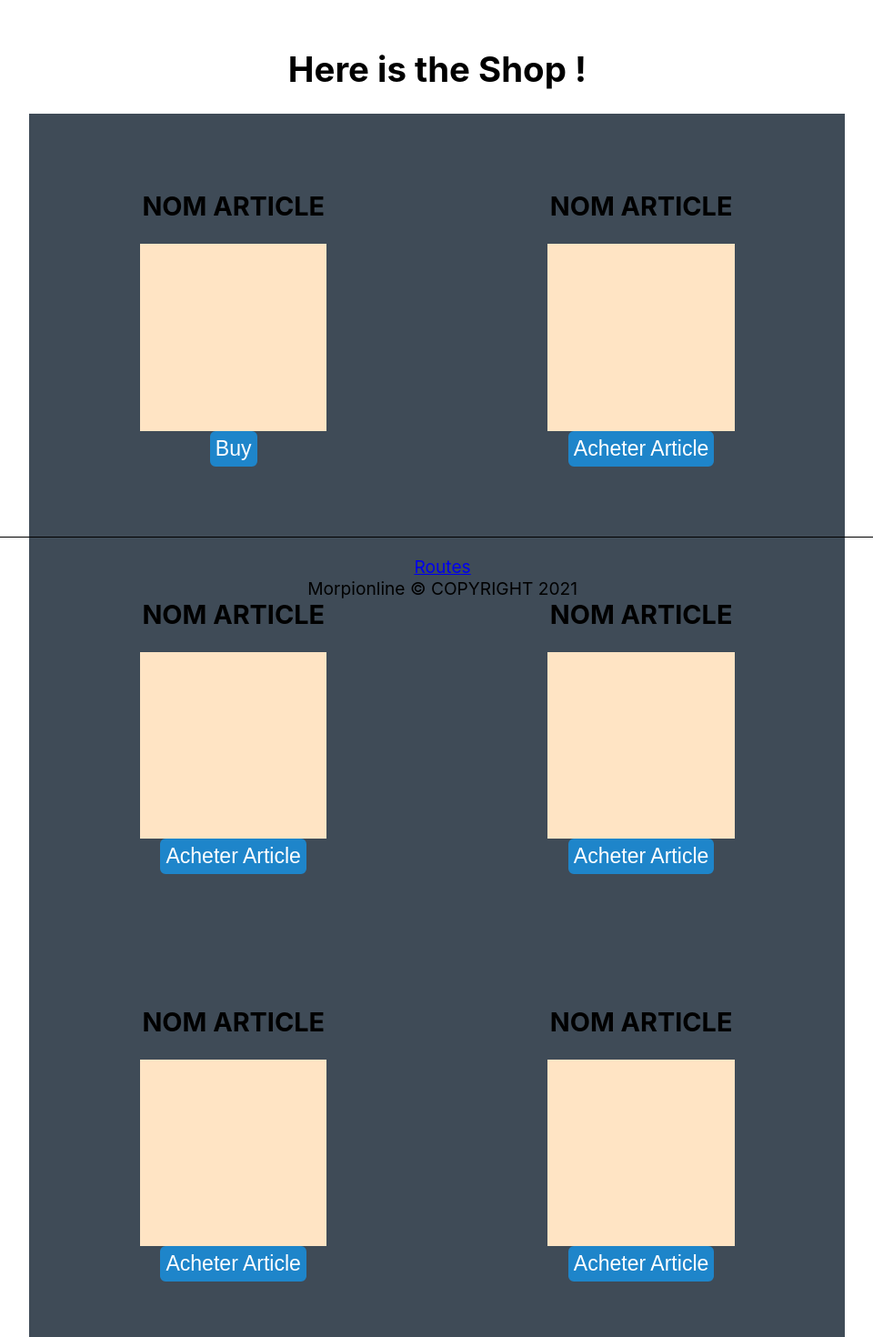
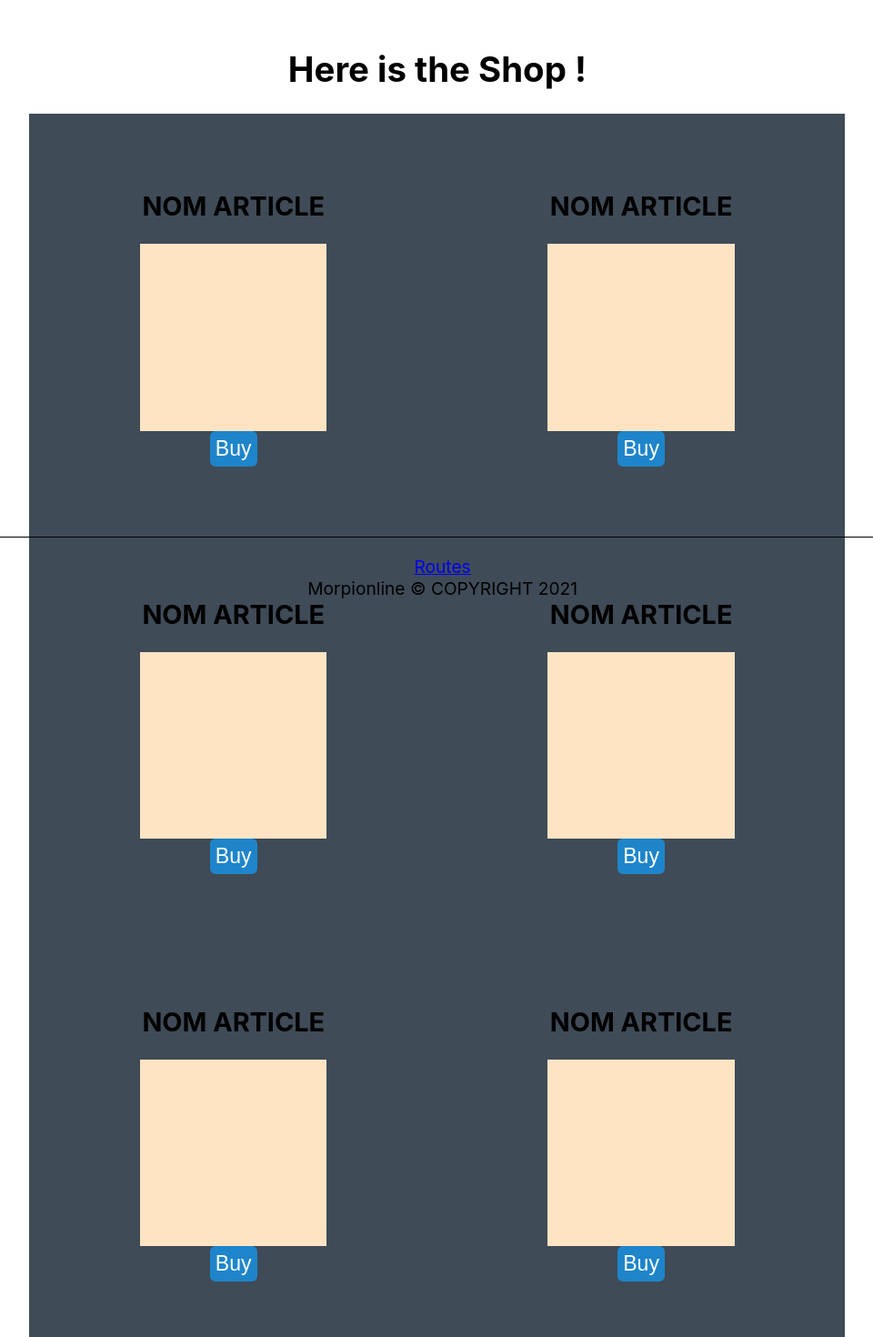
Before and after one commit to Samuel-Labagnere/morpionline, a React (Create React App) app: page /shop in a window 1280 px wide. Shown: the part 121-1591 px from the top of the page at 91% size, without its empty margins (147-1107 px from the left). Built offline with nearby package versions, Linux system fonts and the light colour scheme.

Commit message:
correcting shopping system

```diff
--- a/src/components/ShopComponent/index.js
+++ b/src/components/ShopComponent/index.js
@@ -2,7 +2,8 @@ import React from "react";
 import ButtonComponent from "../ButtonComponent";
 import "./style.css";
 
-const buy = () => {
+const Shop = () => {
+  const buy = (product) => {
     switch(product){
       case 'croix_rouge' :
         //pieces -= 100
@@ -12,11 +13,24 @@ const buy = () => {
         //pieces -= 100
         //Stocker achat
       break;
+      case 'croix_verte' :
+        //pieces -= 100
+        //Stocker achat
+      break;
+      case 'croix_bleue' :
+        //pieces -= 100
+        //Stocker achat
+      break;
+      case 'croix_jaune' :
+        //pieces -= 100
+        //Stocker achat
+      break;
+      case 'croix_violette' :
+        //pieces -= 100
+        //Stocker achat
+      break;
     }
   }
-
-
-const Shop = () => {
   return (
     <div id="shop">
       <h1>Here is the Shop !</h1>
@@ -26,42 +40,42 @@ const Shop = () => {
           <div id="item-box">
             <h2>NOM ARTICLE</h2>
             <div id="article-img"></div>
-            <ButtonComponent id="buy-button" type="button" onClick={() => buy(croix_rouge)} value="Buy" />
+            <ButtonComponent id="buy-button" type="button" onClick={() => buy('croix_rouge')} value="Buy" />
           </div>
         </div>
         <div class="item-box">
           <div id="item-box">
             <h2>NOM ARTICLE</h2>
             <div id="article-img"></div>
-            <ButtonComponent id="buy-button" type="button" value=" Acheter Article" />
+            <ButtonComponent id="buy-button" type="button" onClick={() => buy('croix_or')} value="Buy" />
           </div>
         </div>
         <div class="item-box">
           <div id="item-box">
             <h2>NOM ARTICLE</h2>
             <div id="article-img"></div>
-            <ButtonComponent id="buy-button" type="button" value=" Acheter Article" />
+            <ButtonComponent id="buy-button" type="button" onClick={() => buy('croix_verte')} value="Buy" />
           </div>
         </div>
         <div class="item-box">
           <div id="item-box">
             <h2>NOM ARTICLE</h2>
             <div id="article-img"></div>
-            <ButtonComponent id="buy-button" type="button" value=" Acheter Article" />
+            <ButtonComponent id="buy-button" type="button" onClick={() => buy('croix_bleue')} value="Buy" />
           </div>
         </div>
         <div class="item-box">
           <div id="item-box">
             <h2>NOM ARTICLE</h2>
             <div id="article-img"></div>
-            <ButtonComponent id="buy-button" type="button" value=" Acheter Article" />
+            <ButtonComponent id="buy-button" type="button" onClick={() => buy('croix_jaune')} value="Buy" />
           </div>
         </div>
         <div class="item-box">
           <div id="item-box">
             <h2>NOM ARTICLE</h2>
             <div id="article-img"></div>
-            <ButtonComponent id="buy-button" type="button" value=" Acheter Article" />
+            <ButtonComponent id="buy-button" type="button" onClick={() => buy('croix_violette')} value="Buy" />
           </div>
         </div>
       </div>
```
Lines whose indentation alone changed are shown as unchanged.
